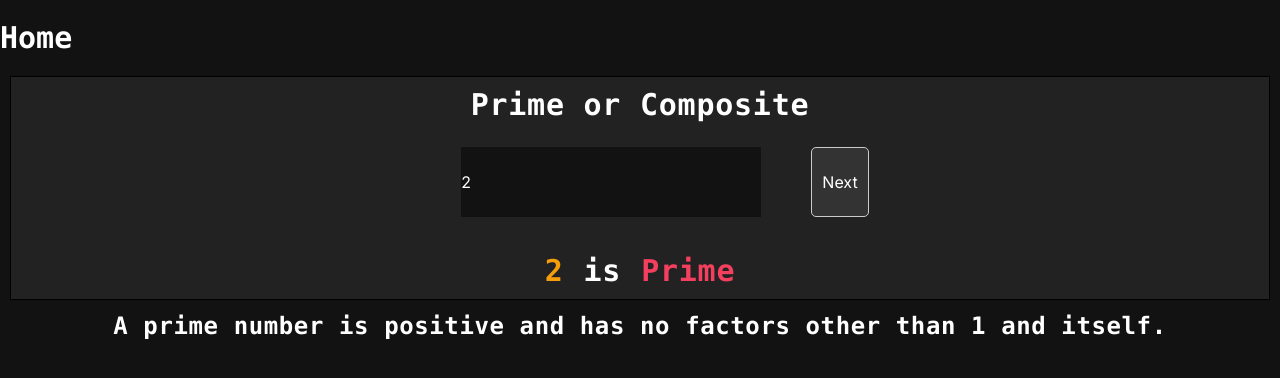
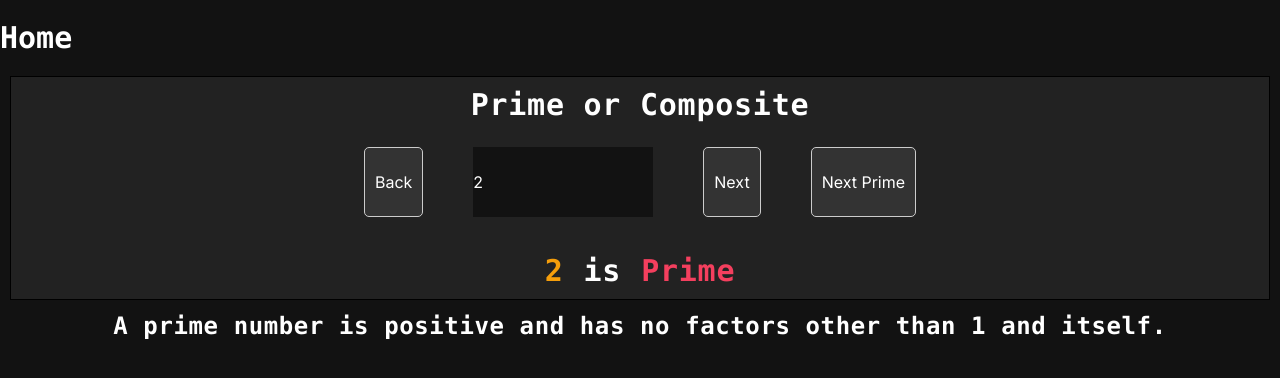
Before and after one commit to hadmacker/numbrella, a Next.js app: page /numbers/primes in a window 1280 px wide. Shown: the top 378 px of the page. Built offline with nearby package versions, Linux system fonts and the light colour scheme.

Commit message:
At request: Primes to 1 trillion. Also more buttons

```diff
--- a/app/numbers/primes/page.tsx
+++ b/app/numbers/primes/page.tsx
@@ -44,7 +44,7 @@ export default function Page() {
     const [elapsed, setElapsed] = useState<number>(0);
     const primeStyle = "text-rose-500 mx-5";
     const compositeStyle = "text-cyan-400 mx-5";
-    const maxValue = 1000000000;
+    const maxValue = 1000000000000;
 
     const isPrime = (num: number) => {
       for(let i = 2, sqrt = Math.sqrt(num); i <= sqrt; i++)
@@ -106,8 +106,16 @@ export default function Page() {
     <h2 className="text-center tracking-wide font-mono text-3xl lg:text-3xl font-black">Prime or Composite</h2>
     <br/>
     <div style={{ display: 'flex', justifyContent: 'center' }}>
+    <button
+       style={{ padding: '10px', backgroundColor: '#333', border: '1px solid #ccc', borderRadius: '5px' }}
+        onClick={() => {
+          compute(value1 - 1);
+        }}
+      >
+        Back
+      </button>
       <input
-        style={{ margin: '0 50px', width: '300px', height: '70px' }}
+        style={{ margin: '0 50px', width: '180px', height: '70px' }}
         type="number"
         min="1"
         max={maxValue}
@@ -130,6 +138,18 @@ export default function Page() {
         }}
       >
         Next
+      </button>
+      <button
+       style={{ padding: '10px', backgroundColor: '#333', border: '1px solid #ccc', borderRadius: '5px', marginLeft: '50px' }}
+        onClick={() => {
+          let nextPrime = value1 + 1;
+          while (!isPrime(nextPrime)) {
+            nextPrime++;
+          }
+          compute(nextPrime);
+        }}
+      >
+        Next Prime
       </button>
     </div>
     {compositeness && (
```
